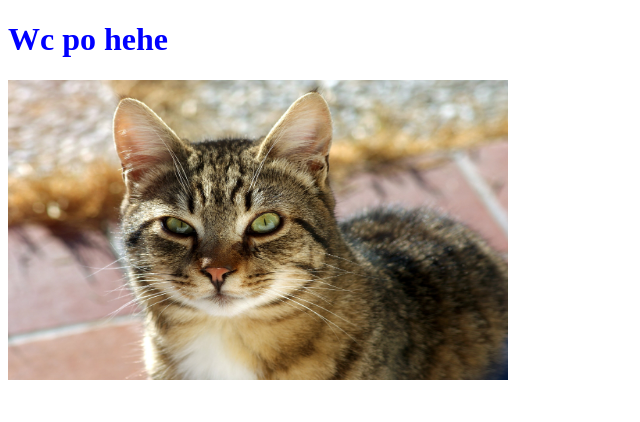
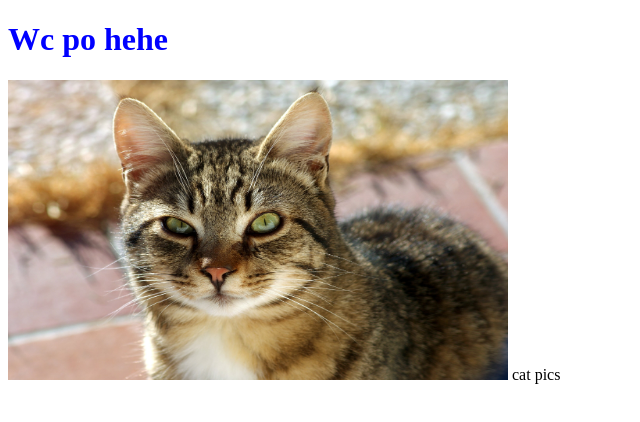
Before and after one commit to gawanirichiemahinay/gawanirichiemahinay.github.io, a plain HTML site: page index.html in a window 1280 px wide. Shown: the full height of the page, 0-640 px from the left. Drawn offline with Linux system fonts and the light colour scheme.

Commit message:
added text

```diff
--- a/index.html
+++ b/index.html
@@ -12,5 +12,6 @@
     <body>
         <h1>Wc po hehe</h1>
         <img src="cat.jpg" alt="cat" width="500px" height="300px">
+        cat pics
     </body>
 </html>
```
